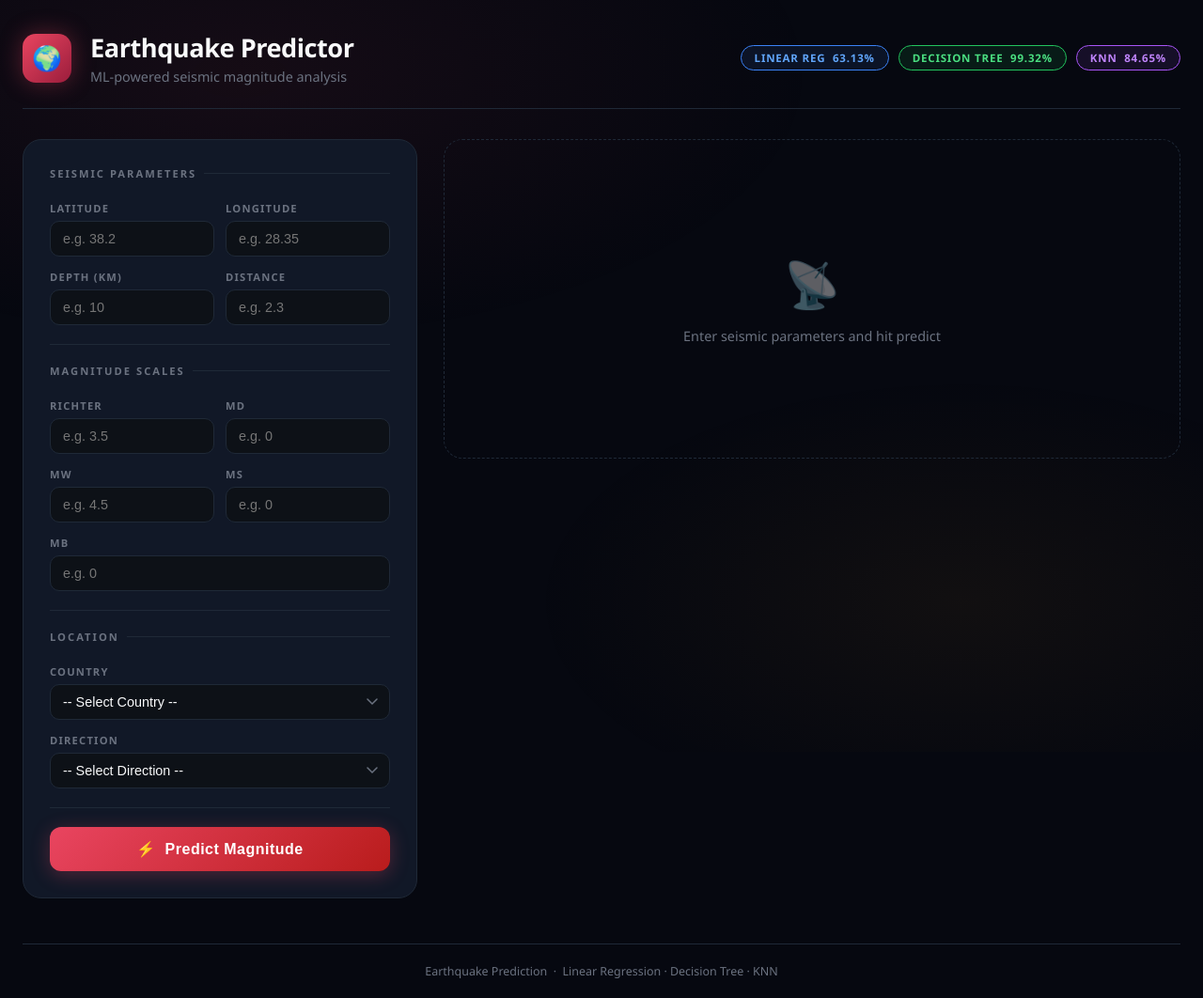
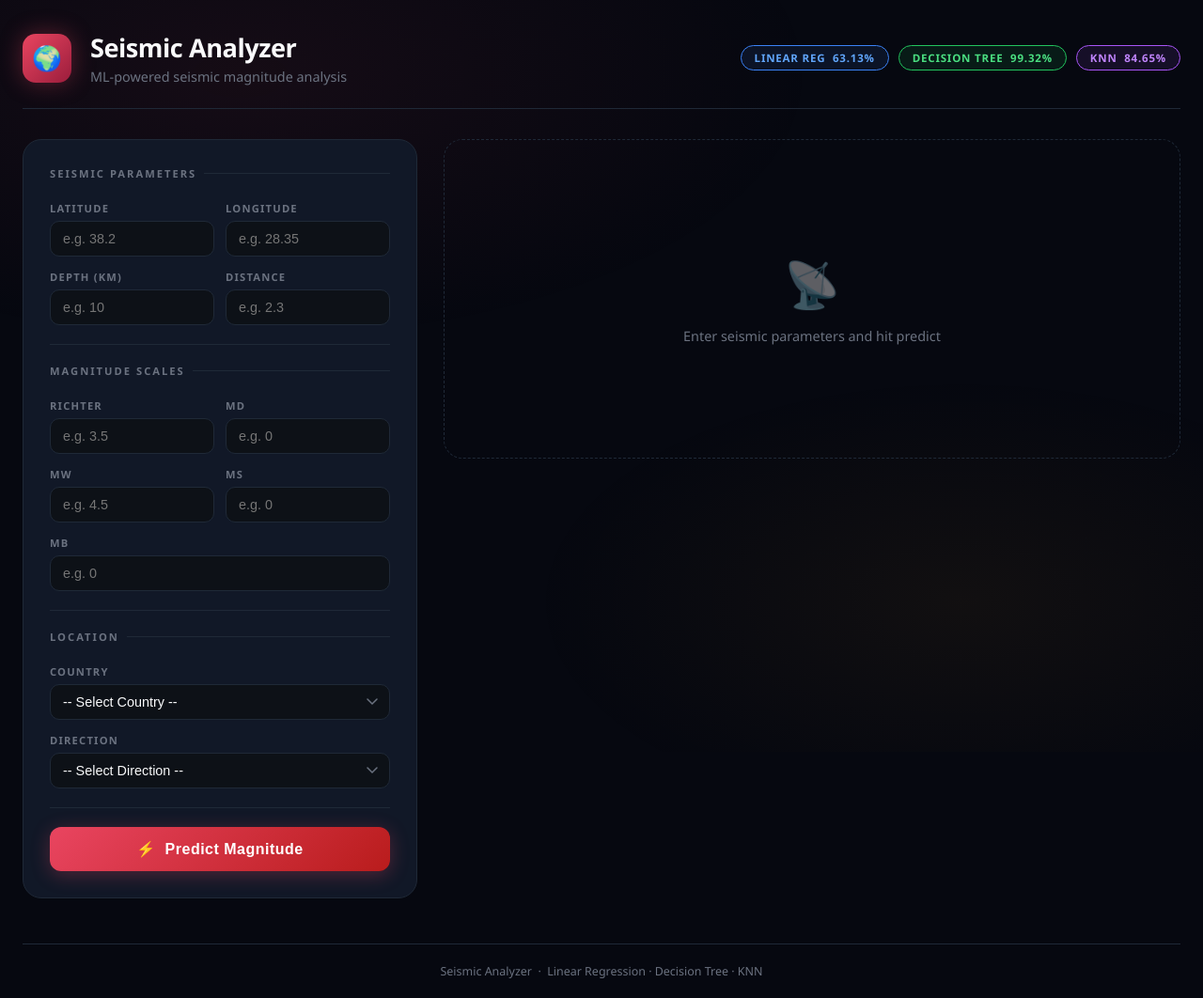
Before and after one commit to jarvisx29/Earthquake-prediction-using-ML, a Flask app: page / in a window 1280 px wide. Shown: the whole page at 94% size. Run offline with Flask 3, Linux system fonts and the light colour scheme.

Commit message:
final vercel commit

```diff
--- a/templates/index.html
+++ b/templates/index.html
@@ -3,7 +3,7 @@
 <head>
 <meta charset="UTF-8"/>
 <meta name="viewport" content="width=device-width, initial-scale=1.0"/>
-<title>Earthquake Prediction</title>
+<title>Seismic Analyzer</title>
 <style>
   *, *::before, *::after { box-sizing: border-box; margin: 0; padding: 0; }
 
@@ -319,7 +319,7 @@
   <header>
     <div class="logo">🌍</div>
     <div>
-      <h1>Earthquake Predictor</h1>
+      <h1>Seismic Analyzer</h1>
       <p>ML-powered seismic magnitude analysis</p>
     </div>
     <div class="badges">
@@ -532,7 +532,7 @@
 
   </div><!-- /main -->
 
-  <footer>Earthquake Prediction &nbsp;·&nbsp; Linear Regression · Decision Tree · KNN</footer>
+  <footer>Seismic Analyzer &nbsp;·&nbsp; Linear Regression · Decision Tree · KNN</footer>
 </div>
 
 <script>
```
